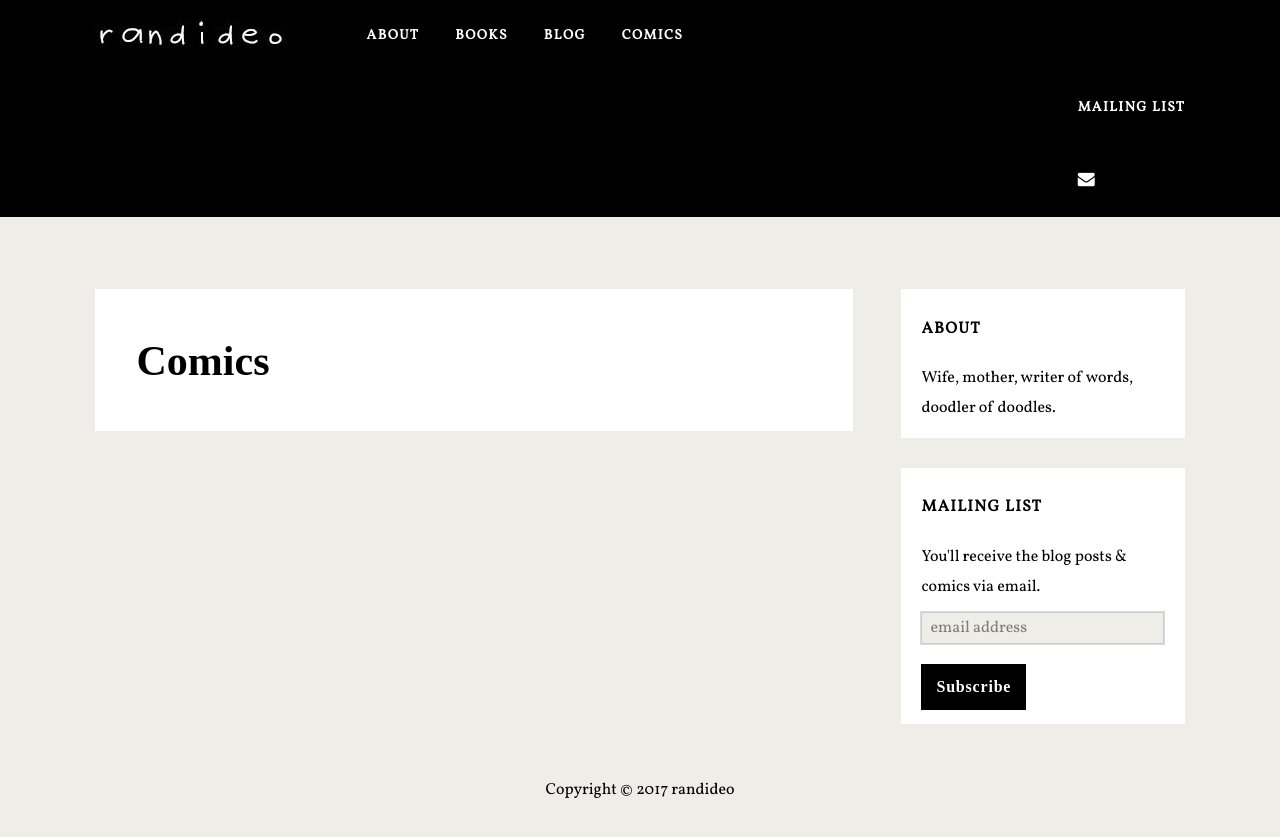
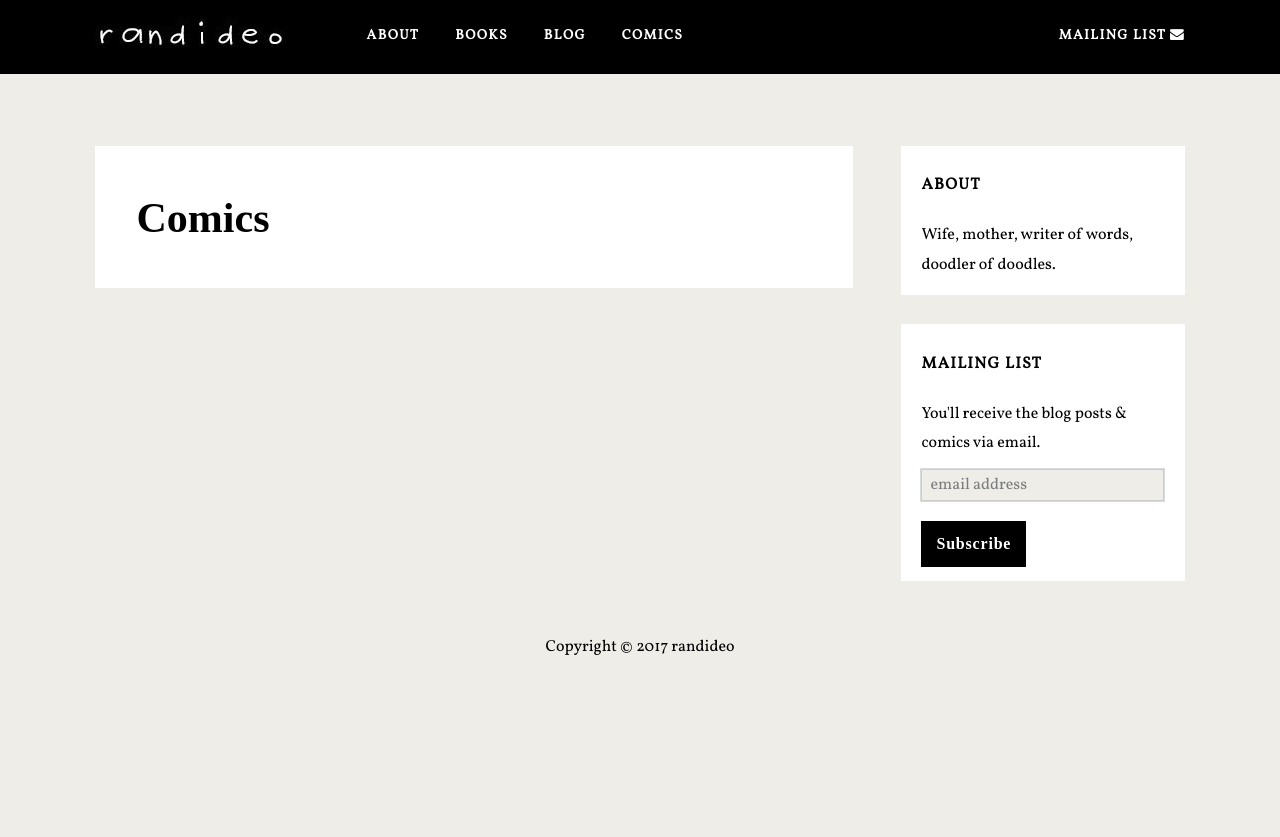
Before and after one commit to randideo/randideo.github.io, a Jekyll site: the page built from comics.html, in a window 1280 px wide. Shown: the top 837 px of the page. Built offline with Jekyll 4.4.1, drawn with Linux system fonts in a browser that asks for light colours; nearby versions of some CDN libraries; some web fonts are replaced; comment, search, counter and statistics services are not loaded.

Commit message:
Create header.html

```diff
--- a/_includes/header.html
+++ b/_includes/header.html
@@ -53,7 +53,7 @@ jQuery.migrateMute===void 0&&(jQuery.migrateMute=!0),function(e,t,n){function r(
 <ul class='social-media-iconsnbt'>
 
 
-	<li><a href="http://tinyletter.com/randideo" target='_blank'><div style="font-size: .813em; line-height: 5.231em; letter-spacing: .1em;">mailing list</div> <i class='fa fa-envelope'></i></a></li>
+	<li><a style="font-size: .813em; line-height: 5.231em; letter-spacing: .1em;" href="http://tinyletter.com/randideo" target='_blank'>mailing list <i class='fa fa-envelope'></i></a></li>
 
 
 </ul>
```
